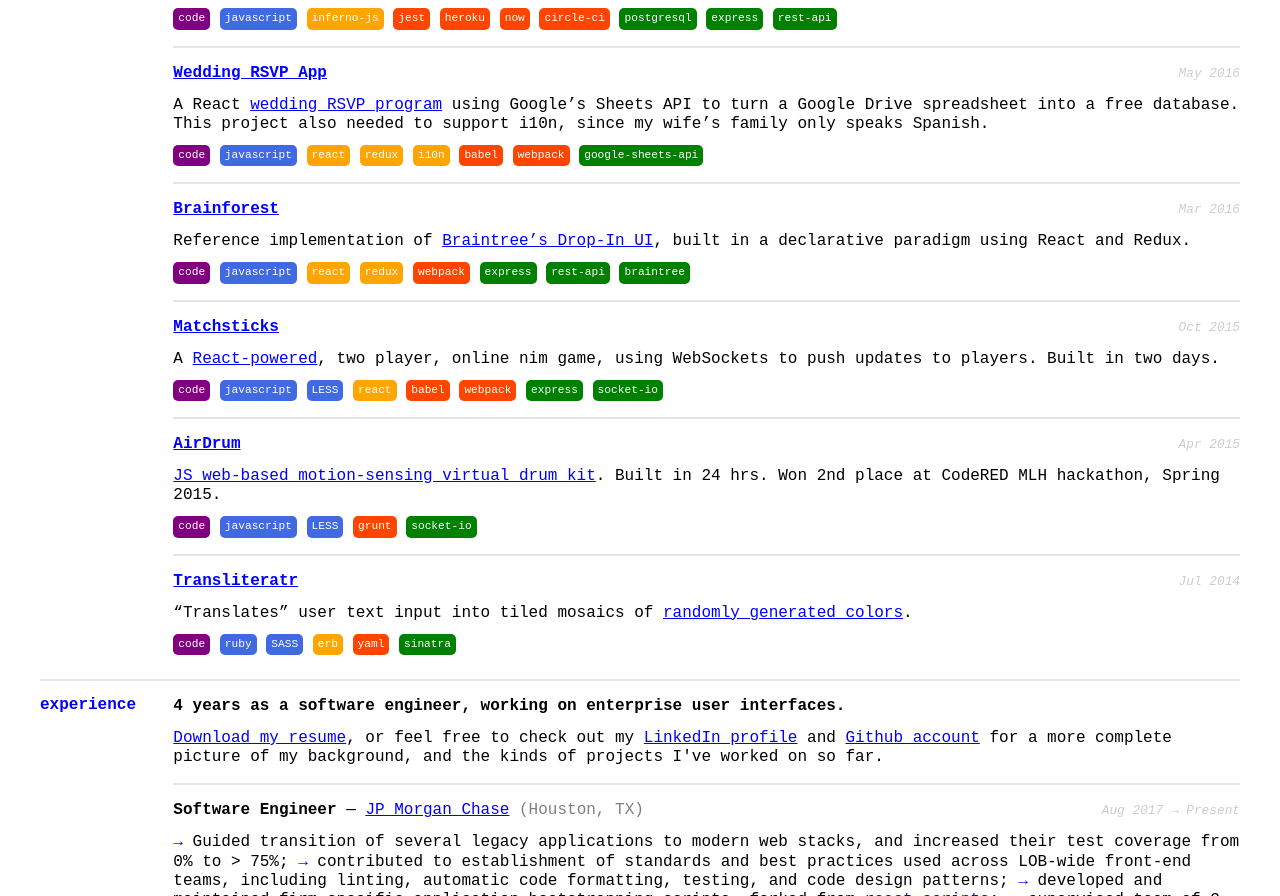
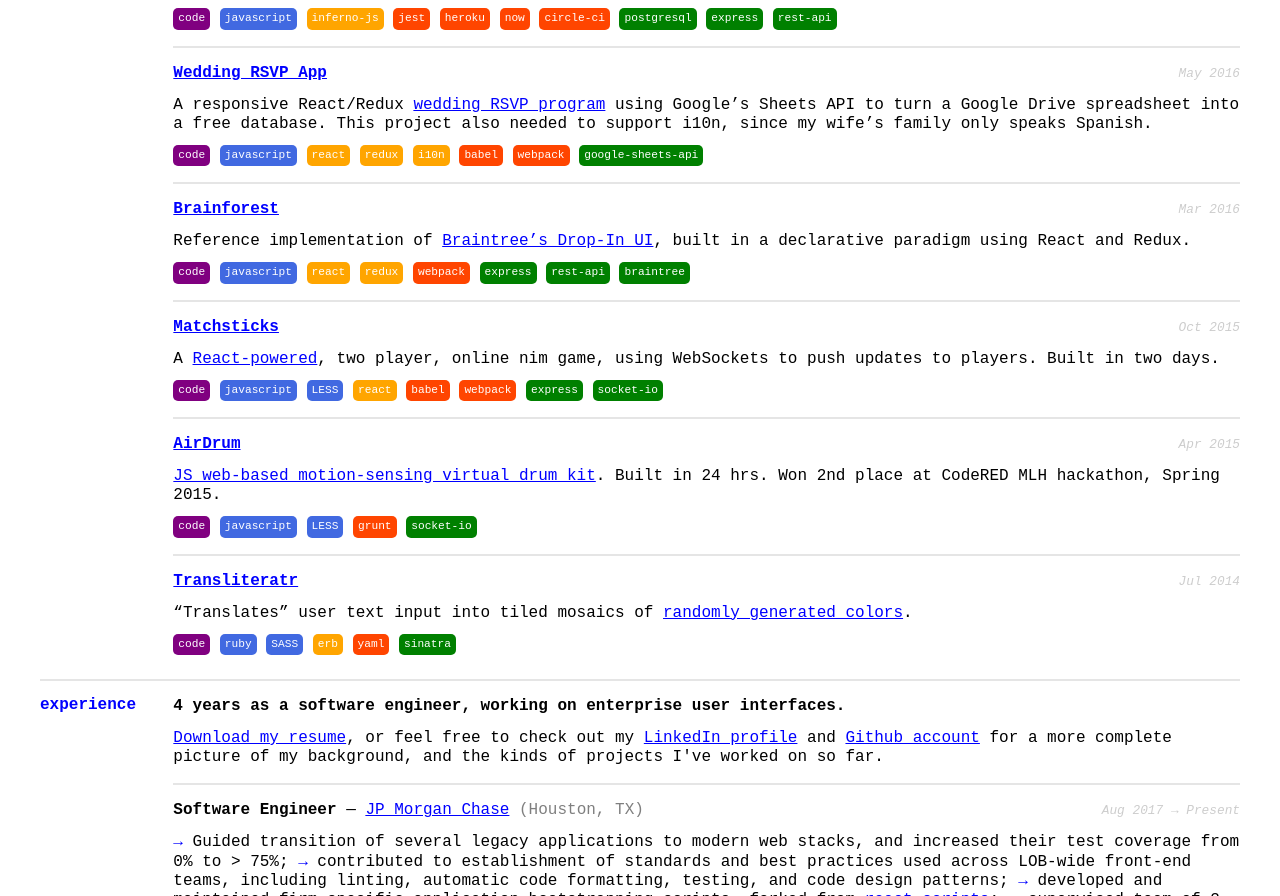
Before and after one commit to ellismarkf/mfellis.com, a plain HTML site: page index.html in a window 1280 px wide. Shown: the part 1025-1921 px from the top of the page. Drawn offline with Linux system fonts and the light colour scheme.

Commit message:
resolve discrepancies between site and resume

```diff
--- a/index.html
+++ b/index.html
@@ -72,7 +72,7 @@
             <p><strong><a href="https://lisyandme.now.sh" target="_blank">Wedding RSVP App</a></strong></p>
             <span class="entry-date">May 2016</span>
           </div>
-          <p>A React <a href="https://github.com/ellismarkf/wedding-redux" target="_blank">wedding RSVP program</a> using Google’s Sheets API to turn a Google Drive spreadsheet into a free database. This project also needed to support i10n, since my wife’s family only speaks Spanish.</p>
+          <p>A responsive React/Redux <a href="https://github.com/ellismarkf/wedding-redux" target="_blank">wedding RSVP program</a> using Google’s Sheets API to turn a Google Drive spreadsheet into a free database. This project also needed to support i10n, since my wife’s family only speaks Spanish.</p>
           <div class="tag-container">
             <span class="tag code">code</span>
             <span class="tag lang">javascript</span>
```
Also changed, not shown: 1 other file.
